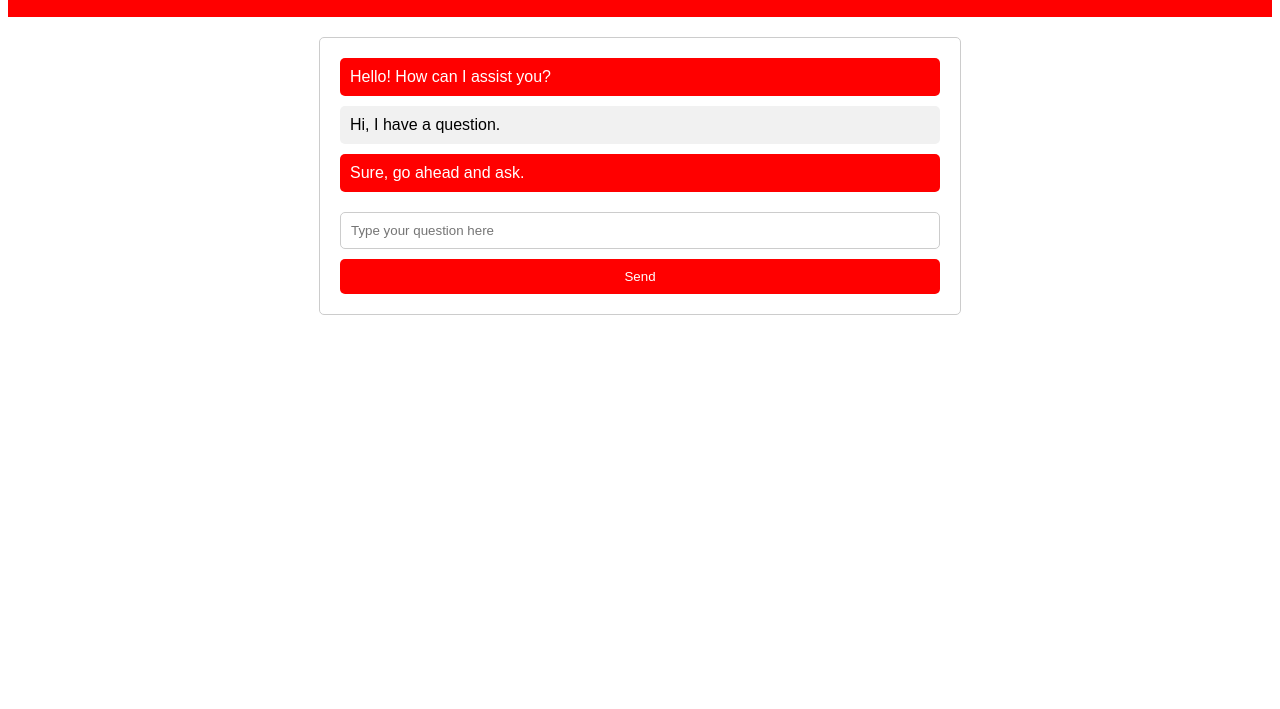
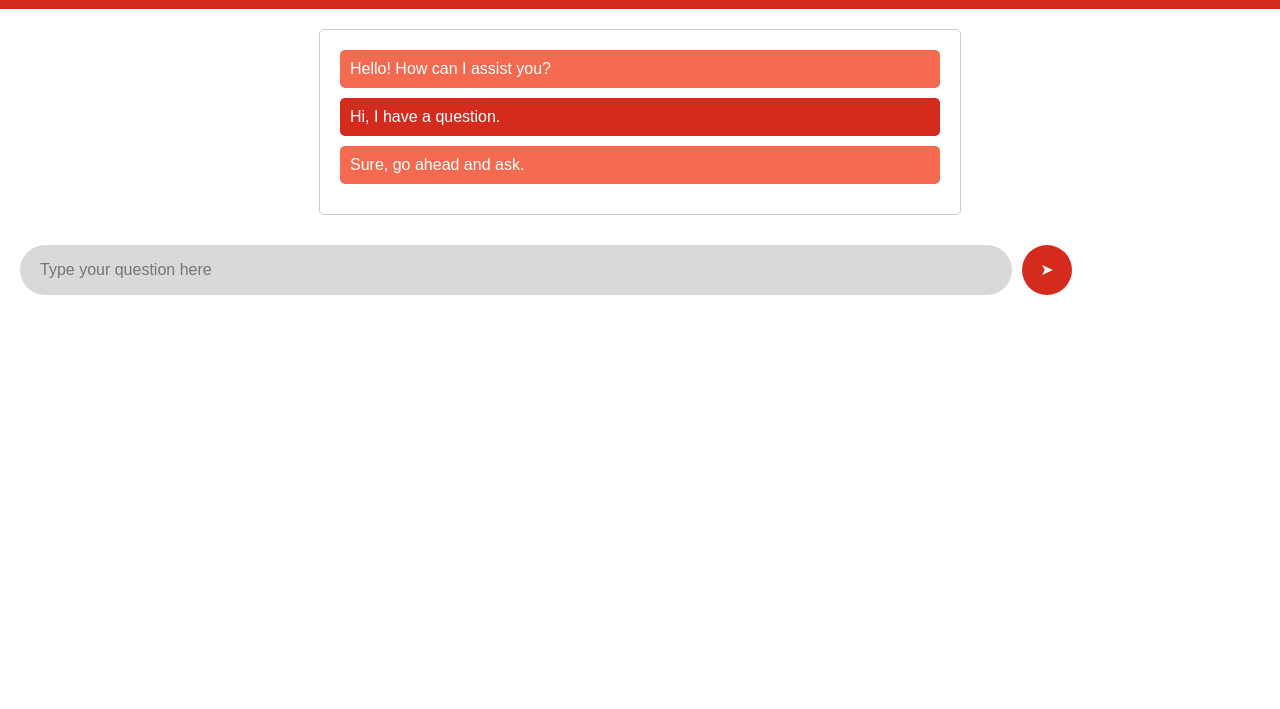
Before and after one commit to Briann-CKS/Lilly-Patient-Centric-Solution, a plain HTML site: page index.html in a window 1280 px wide. Shown: the part 91-800 px from the top of the page. Drawn offline with Linux system fonts and the light colour scheme.

Commit message:
style changes for main page

```diff
--- a/index.html
+++ b/index.html
@@ -1,67 +1,12 @@
 <!DOCTYPE html>
 <html>
 <head>
-    <title>Chatbot Page</title>
-    <style>
-        body {
-            font-family: Arial, sans-serif;
-        }
-
-        .header {
-            background-color: red;
-            padding: 10px;
-            color: white;
-            text-align: center;
-        }
-
-        .chat-container {
-            max-width: 600px;
-            margin: 20px auto;
-            border: 1px solid #ccc;
-            border-radius: 5px;
-            padding: 20px;
-        }
-
-        .user-bubble {
-            background-color: #f1f1f1;
-            color: black;
-            padding: 10px;
-            border-radius: 5px;
-            margin-bottom: 10px;
-        }
-
-        .bot-bubble {
-            background-color: red;
-            color: white;
-            padding: 10px;
-            border-radius: 5px;
-            margin-bottom: 10px;
-        }
-
-        .user-input {
-            width: 100%;
-            padding: 10px;
-            box-sizing: border-box;
-            border: 1px solid #ccc;
-            border-radius: 5px;
-            margin-top: 10px;
-        }
-
-        .submit-btn {
-            width: 100%;
-            padding: 10px;
-            background-color: red;
-            color: white;
-            border: none;
-            border-radius: 5px;
-            cursor: pointer;
-            margin-top: 10px;
-        }
-    </style>
+    <title>Clinic Lilly</title>
+    <link rel="stylesheet" href="style.css"/>
 </head>
 <body>
     <div class="header">
-        <h1>Chatbot Page</h1>
+        <h1>ClinicLilly</h1>
     </div>
 
     <div class="chat-container">
@@ -70,9 +15,11 @@
         <div class="user-bubble">Hi, I have a question.</div>
 
         <div class="bot-bubble">Sure, go ahead and ask.</div>
+    </div>
 
+    <div class="input-container">
         <input type="text" class="user-input" placeholder="Type your question here">
-        <button class="submit-btn" onclick="sendQuestion()">Send</button>
+        <button class="submit-btn" onclick="sendQuestion()">&#10148;</button>
     </div>
 
     <script type="text/javascript" src="index.js"></script>
--- a/style.css
+++ b/style.css
@@ -0,0 +1,73 @@
+:root {
+    --red: #D52B1E;
+    --light-red: #F36A50;
+    --light-gray: #D9D9D9;
+}
+
+
+body {
+    font-family: Arial, sans-serif;
+    margin: 0;
+}
+
+.header {
+    background-color: var(--red);
+    padding: 10px;
+    color: white;
+    text-align: center;
+}
+
+.chat-container {
+    max-width: 600px;
+    margin: 20px auto;
+    border: 1px solid #ccc;
+    border-radius: 5px;
+    padding: 20px;
+}
+
+.user-bubble {
+    background-color: var(--red);
+    color: white;
+    padding: 10px;
+    border-radius: 5px;
+    margin-bottom: 10px;
+}
+
+.bot-bubble {
+    background-color: var(--light-red);
+    color: white;
+    padding: 10px;
+    border-radius: 5px;
+    margin-bottom: 10px;
+}
+
+.user-input {
+    width: 80%;
+    height: 50px;
+    padding: 10px 20px;
+    box-sizing: border-box;
+    border: 0;
+    border-radius: 30px;
+    background-color: var(--light-gray);
+    color: black;
+    font-size: 16px;
+}
+
+.submit-btn {
+    font-size: 16px;
+    height: 50px;
+    width: 50px;
+    padding: 5px;
+    background-color: var(--red);
+    color: white;
+    border: none;
+    border-radius: 50%;
+    cursor: pointer;
+    margin-left: 10px;
+}
+
+.input-container {
+    display: flex;
+    align-items: center;
+    padding: 10px 20px;
+}
```
